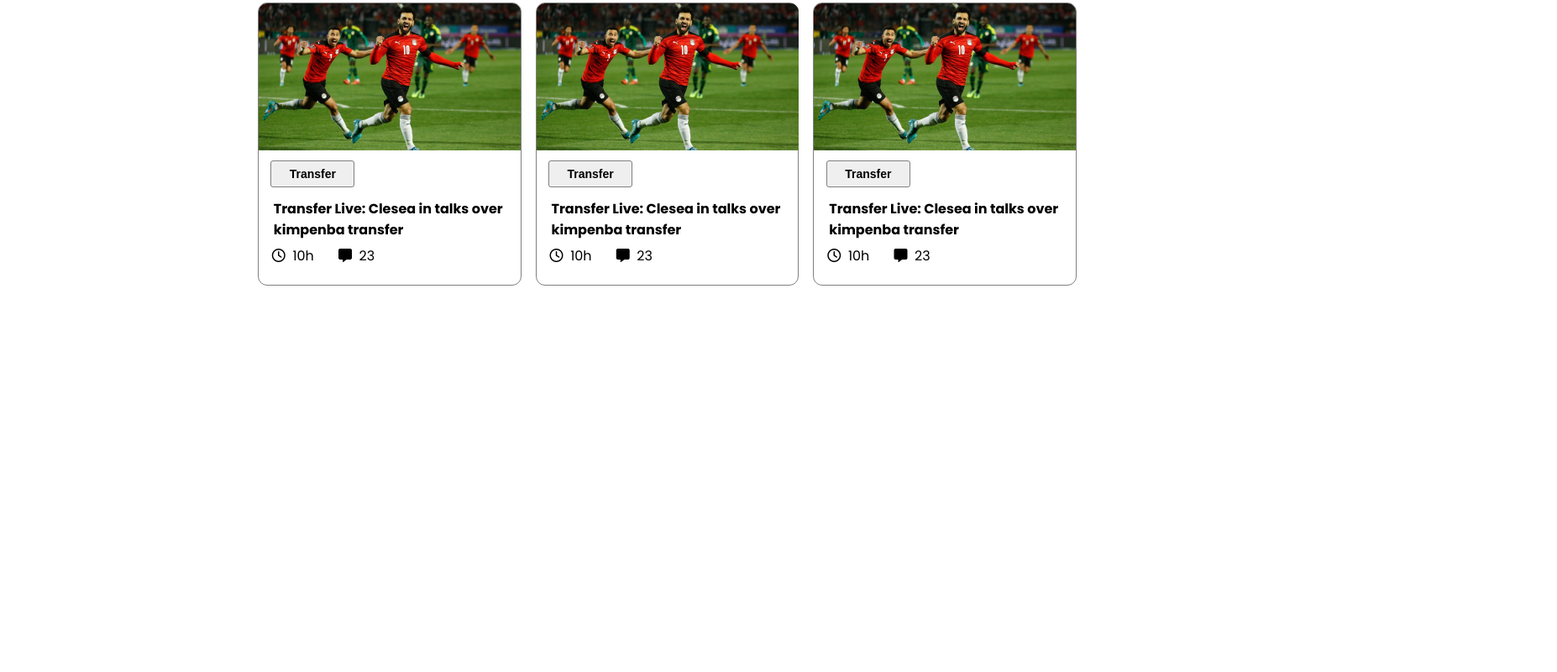
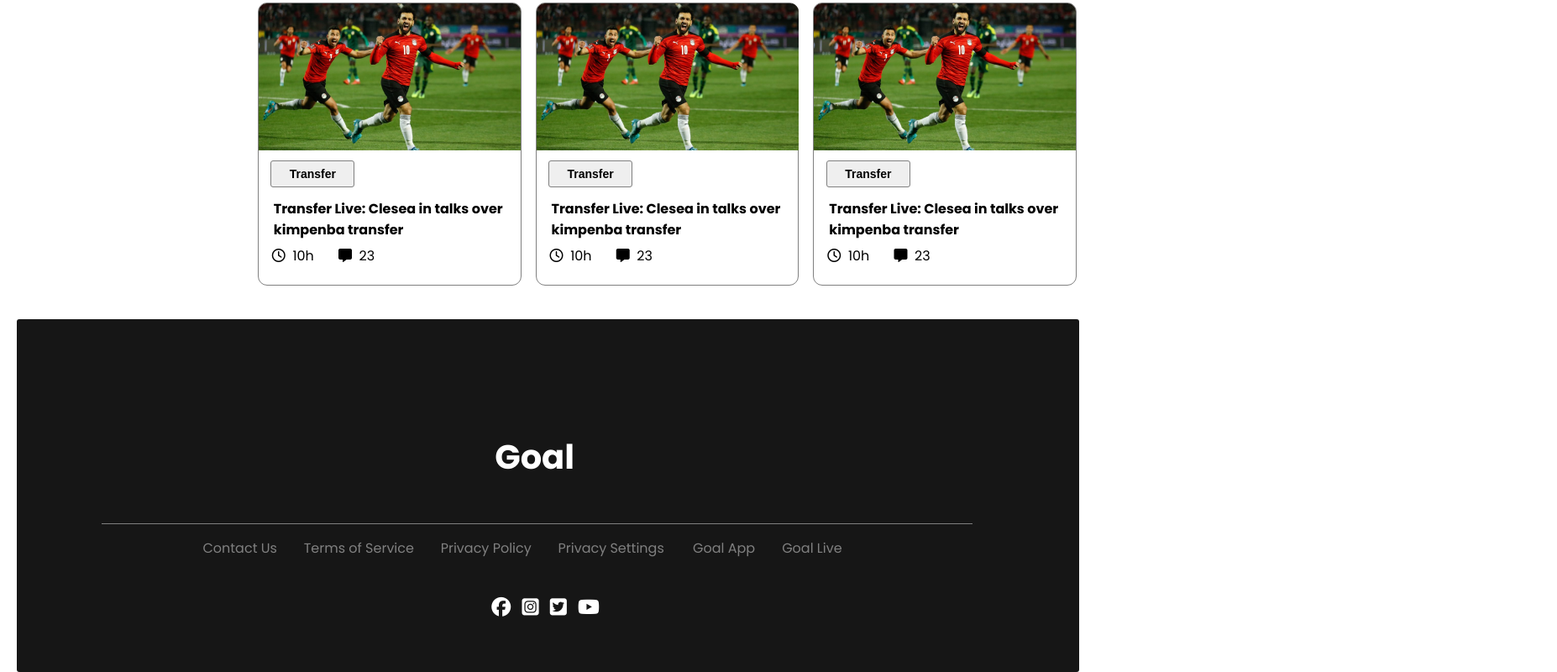
Before and after one commit to Pritom07/World-cup-Website, a plain HTML site: page index.html in a window 1280 px wide. Shown: the part 1382-2182 px from the top of the page at 84% size, 1854 px wide, since content can reach past the window. Before the commit the page ends 1722 px from the top, so only its background shows below. Drawn offline with Linux system fonts and the light colour scheme.

Commit message:
complete landing page

```diff
--- a/index.html
+++ b/index.html
@@ -125,6 +125,29 @@
         </section>
         <button class="view-all">View All</button>
 
+        <footer>
+            <h3>Goal</h3>
+            <div class="contact">
+                <div class="contact-first">
+                    <p>Contact Us</p>
+                    <p>Terms of Service</p>
+                    <p>Privacy Policy</p>
+                    <p>Privacy Settings</p>
+                </div>
+                <div class="contact-second">
+                    <p>Goal App</p>
+                    <p class="goal-live">Goal Live</p>
+                </div>
+            </div>
+
+            <div class="communication">
+                <a href=""> <i class="fa-brands fa-facebook"></i></a>
+                <a href=""><i class="fa-brands fa-square-instagram"></i></a>
+                <a href=""><i class="fa-brands fa-square-twitter"></i></a>
+                <a href=""><i class="fa-brands fa-youtube"></i></a>
+            </div>
+        </footer>
+
     </main>
 </body>
 
--- a/styles/main.css
+++ b/styles/main.css
@@ -106,13 +106,13 @@ body {
     border: 1px solid black;
     border-radius: 10px;
     width: 260px;
-    height: 312px;
-    padding-bottom: 2.3%;
+    height: 270px;
+    padding-bottom: 9px;
 }
 
 .scheduling button {
     margin-top: 10%;
-    height: 35%;
+    height: 22%;
     width: 80%;
     background-color: white;
     border: 1px solid white;
@@ -201,3 +201,64 @@ body {
 .view-all {
     display: none;
 }
+
+/* ----------Footer section style ------------*/
+
+footer {
+    width: 102%;
+    height: 420px;
+    border-radius: 3px;
+    background-color: #161616;
+}
+
+footer h3 {
+    font-size: 40px;
+    color: white;
+    position: relative;
+    top: 32%;
+    left: 45%;
+}
+
+.contact {
+    display: flex;
+    border-top: 1.5px solid grey;
+    width: 75%;
+    position: relative;
+    left: 8%;
+    padding-left: 7%;
+    position: relative;
+    top: 34%;
+}
+
+.contact-first,
+.contact-second {
+    display: flex;
+    color: grey;
+}
+
+.contact-first>p {
+    margin-left: 7%;
+    white-space: nowrap;
+}
+
+.contact-second {
+    margin-left: 17%;
+}
+
+.contact-second>p {
+    white-space: nowrap;
+}
+
+.goal-live {
+    margin-left: 22%;
+}
+
+.communication a i {
+    color: white;
+    margin-left: 0.7%;
+    position: relative;
+    top: 173px;
+    left: 44%;
+    font-size: 23px;
+
+}
```
